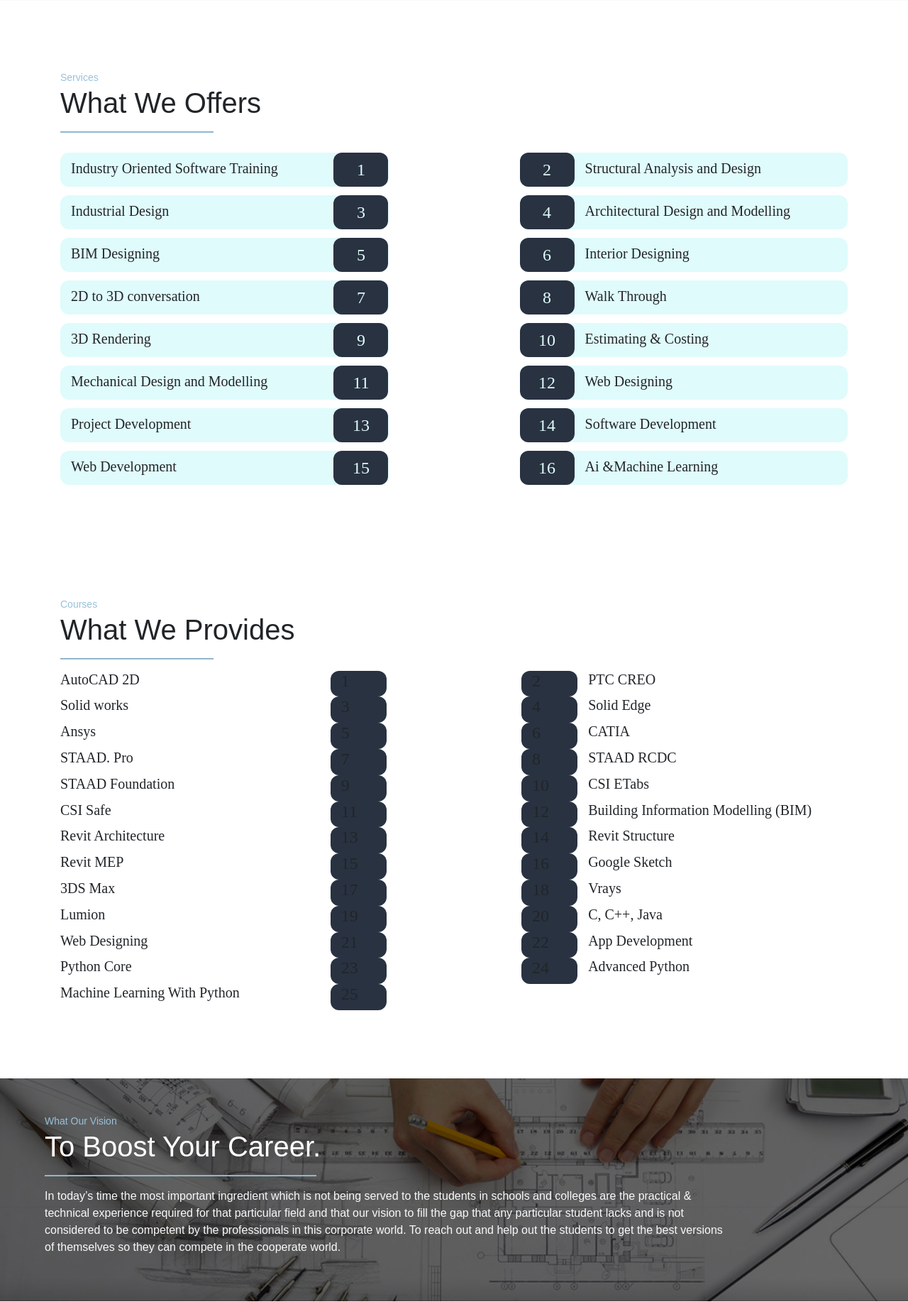
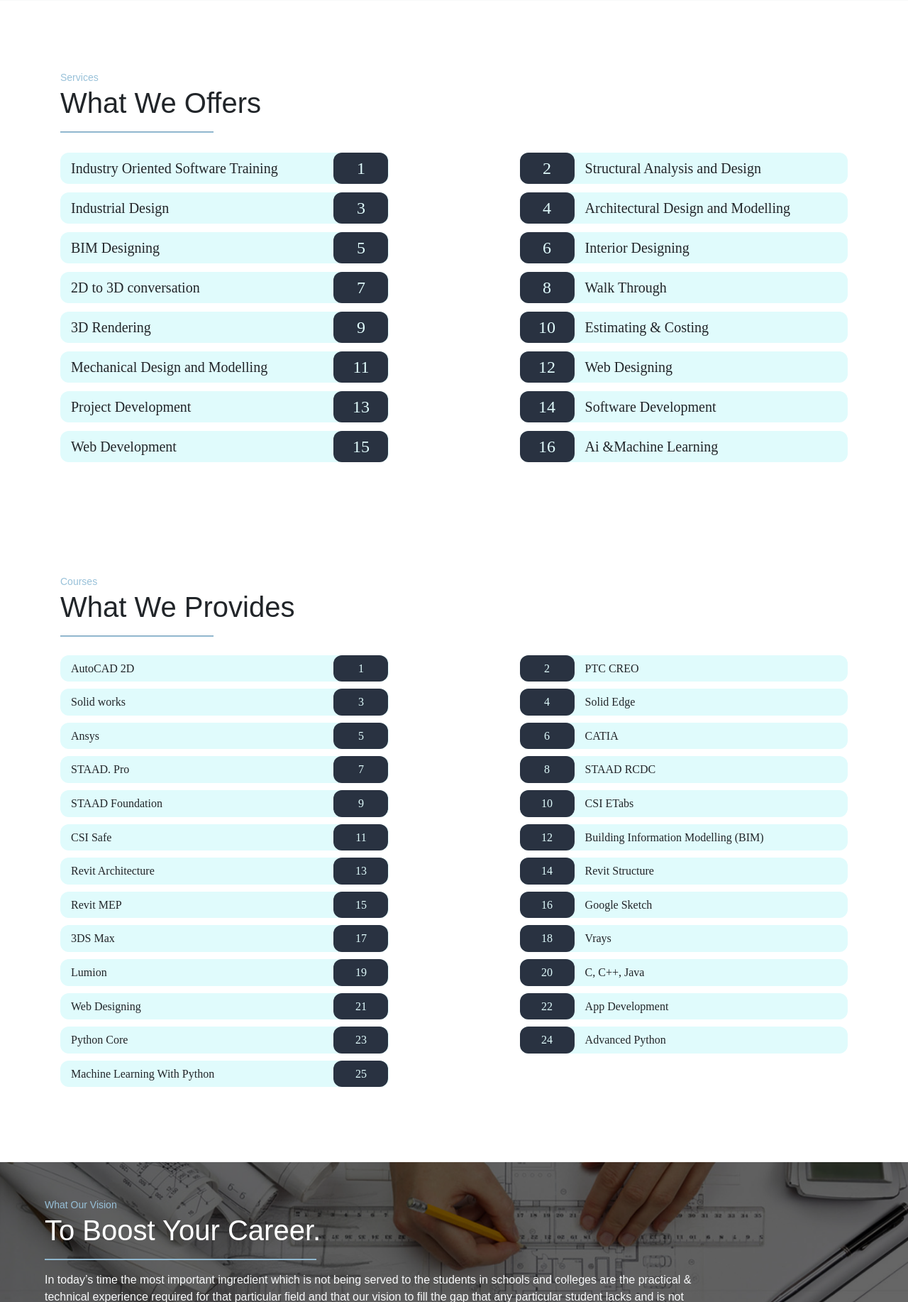
Before and after one commit to nandpalmohit/creative-wizards.github.io, a PHP site: page / in a window 1280 px wide. Shown: the part 1400-3234 px from the top of the page at 71% size. Run offline with PHP 8.4, Linux system fonts and the light colour scheme; some libraries are stand-ins or nearby versions; some web fonts are replaced.

Commit message:
Add files via upload

```diff
--- a/css/style.css
+++ b/css/style.css
@@ -167,6 +167,11 @@
 	z-index: -1;
 	border-bottom: 4px solid var(--info-color);
 }
+/* --- navbar --- */
+#navbar a.navbar-brand img{
+	filter: saturate(90%), sepia(50%);
+}
+
 /* ---- border ---- */
 .cw-rounded{
 	border-radius: .75em!important;
@@ -191,11 +196,47 @@
 .cw .row .cw-sr-num{
 	font-family: 'San Francisco Heavy';
 	margin: 0 !important;
-	padding: 12px 0 !important;
+	padding: 10px 0 !important;
 	line-height: 1 !important;
 	text-align: center;
 	color: var(--light-color);
 
+}
+.cw .row .col-2{
+	background-color: var(--dark-color);
+	border-radius: .75em!important;
+}
+
+/* courses */
+.cw .row .cw-cr-text{
+  	font-family: 'San Francisco SemiBold';
+	margin: 0 !important;
+	padding: 10px 0 !important;
+	line-height: 1.1 !important;
+	font-size: 16px !important;
+}
+#courses .row{
+	background-color: var(--light-color);
+}
+#courses .row:hover{
+	cursor: pointer;
+	box-shadow: 0px 0px 10px 2px rgba(0,0,0,0.1), 0px 0px 15px 1px rgba(0,0,0,0.05);
+	background-color: var(--primary-color);
+	color: var(--light-color);
+}
+
+.cw .cw-cr-row{
+	margin: 10px 0;
+}
+.cw .row .cw-cr-num{
+	font-family: 'San Francisco Heavy';
+	margin: 0 !important;
+	padding: 10px 0 !important;
+	line-height: 1 !important;
+	text-align: center;
+	color: var(--light-color);
+	font-size: 16px !important;
+	line-height: 1.1 !important;
 }
 .cw .row .col-2{
 	background-color: var(--dark-color);
```
